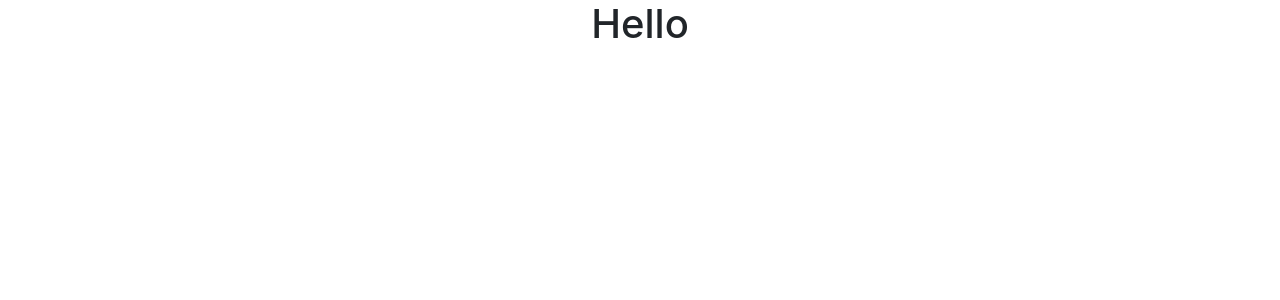
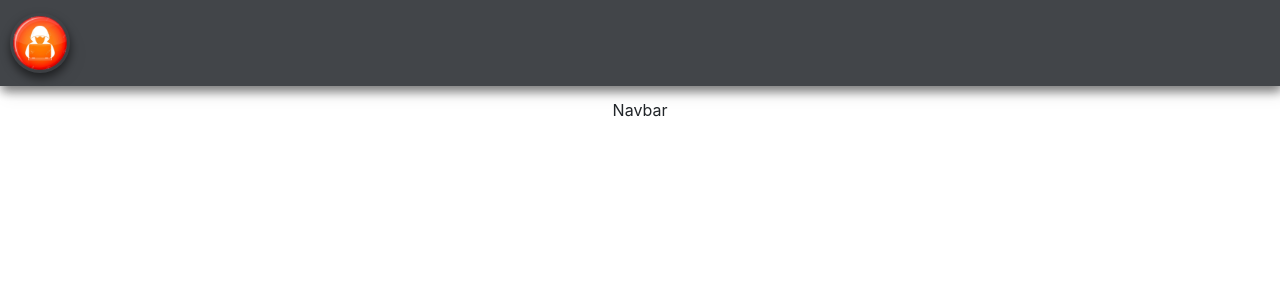
Before and after one commit to Donna-Sayos/portfolio, a React (Create React App) app: page / in a window 1280 px wide. Shown: the top 300 px of the page. Built offline with nearby package versions, Linux system fonts and the light colour scheme.

Commit message:
incomplete navbar and added initial component files

```diff
--- a/src/App.css
+++ b/src/App.css
@@ -2,37 +2,7 @@
   text-align: center;
 }
 
-.App-logo {
-  height: 40vmin;
-  pointer-events: none;
+.content {
+  padding: 12px;
+  height: 3000px;
 }
-
-@media (prefers-reduced-motion: no-preference) {
-  .App-logo {
-    animation: App-logo-spin infinite 20s linear;
-  }
-}
-
-.App-header {
-  background-color: #282c34;
-  min-height: 100vh;
-  display: flex;
-  flex-direction: column;
-  align-items: center;
-  justify-content: center;
-  font-size: calc(10px + 2vmin);
-  color: white;
-}
-
-.App-link {
-  color: #61dafb;
-}
-
-@keyframes App-logo-spin {
-  from {
-    transform: rotate(0deg);
-  }
-  to {
-    transform: rotate(360deg);
-  }
-}
--- a/src/App.js
+++ b/src/App.js
@@ -1,9 +1,10 @@
 import "./App.css";
+import Nav from "./components/nav/Nav";
 
 export default function App() {
   return (
     <div className="App">
-      <h1>Hello</h1>
+      <Nav />
     </div>
   );
 }
--- /dev/null
+++ b/src/components/nav/Nav.js
@@ -0,0 +1,24 @@
+import React from "react";
+import "./nav.css";
+// import "bootstrap/dist/css/bootstrap.css";
+import { Navbar } from "react-bootstrap";
+import LOGO from "../assets/logo_.png";
+
+export default function Nav() {
+  return (
+    <div>
+      <Navbar
+        id="dark"
+        className="nav"
+        sticky="top"
+        expand="sm"
+        collapseOnSelect
+      >
+        <Navbar.Brand>
+          <img className="logo" src={LOGO} height={60} width={60} />
+        </Navbar.Brand>
+      </Navbar>
+      <div className="content">Navbar</div>
+    </div>
+  );
+};
--- /dev/null
+++ b/src/components/nav/nav.css
@@ -0,0 +1,19 @@
+.nav {
+    box-shadow: 0px 5px 10px 0px rgba(0, 0, 0, 0.4);
+    filter: drop-shadow(5px 5px 5px rgba(0,0,0,0.2));
+}
+
+#dark {
+    background-color: #424549;
+}
+
+#light {
+    background-color: #d6c7c7;
+}
+
+.logo {
+    border-radius: 50%;
+    box-shadow: 0px 5px 10px 0px rgba(0, 0, 0, 0.5);
+    filter: drop-shadow(5px 5px 5px rgba(0,0,0,0.1));
+    margin-left: 0.5em;
+}
```
Also changed, not shown: src/components/aboutMe/AboutMe.js (added, +7 -0 lines), src/components/footer/Footer.js (added, +7 -0 lines), src/components/projects/Projects.js (added, +7 -0 lines), src/components/skills/Skills.js (added, +7 -0 lines), src/components/socials/Socials.js (added, +7 -0 lines), src/components/testimonials/Testimonials.js (added, +7 -0 lines), src/components/assets/logo_.png (added).
